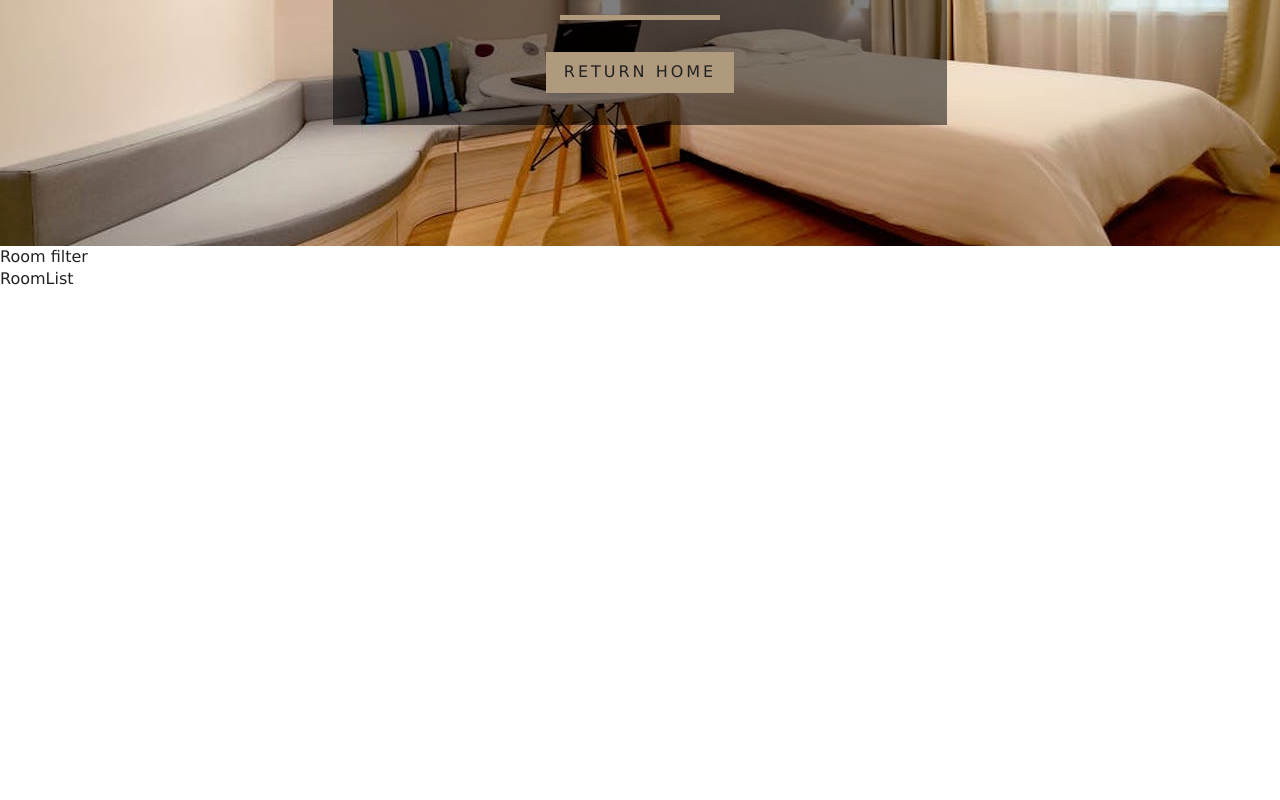
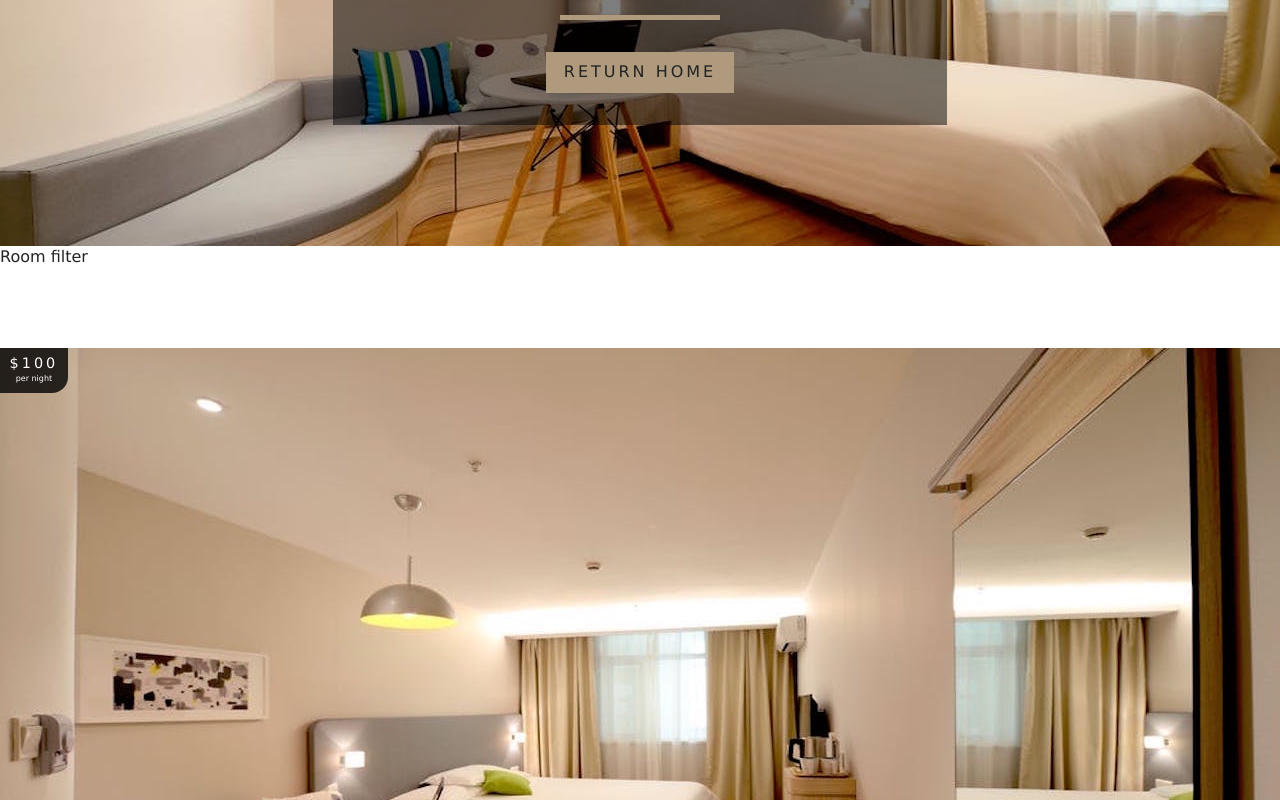
Before and after one commit to KateChantha/resort-content, a React (Create React App) app: page /rooms in a window 1280 px wide. Shown: the part 300-1100 px from the top of the page. Before the commit the page ends 800 px from the top, so only its background shows below. Built offline with nearby package versions, Linux system fonts and the light colour scheme.

Commit message:
render room in Roomlist

```diff
--- a/src/components/RoomList.js
+++ b/src/components/RoomList.js
@@ -1,10 +1,26 @@
-import React from 'react'
+import React from 'react';
+import Room from './Room';
 
-const RoomList = () => {
+const RoomList = ({rooms}) => {
+  if (rooms.length === 0) {
+    return (
+      <div className="empty-search">
+        <h3>
+          unfortunately no rooms matched your search parameters
+        </h3>
+      </div>
+    )
+  }
   return (
-    <div>
-      RoomList
-    </div>
+    <section className="roomslist">
+      <div className="roomlist-center">
+        {
+          rooms.map(item => (
+            <Room key={item.id} room={item} />
+          ))
+        }
+      </div>
+    </section>
   )
 }
 
```
Also changed, not shown: 1 other file (tests, documents, lock files or other folders).
